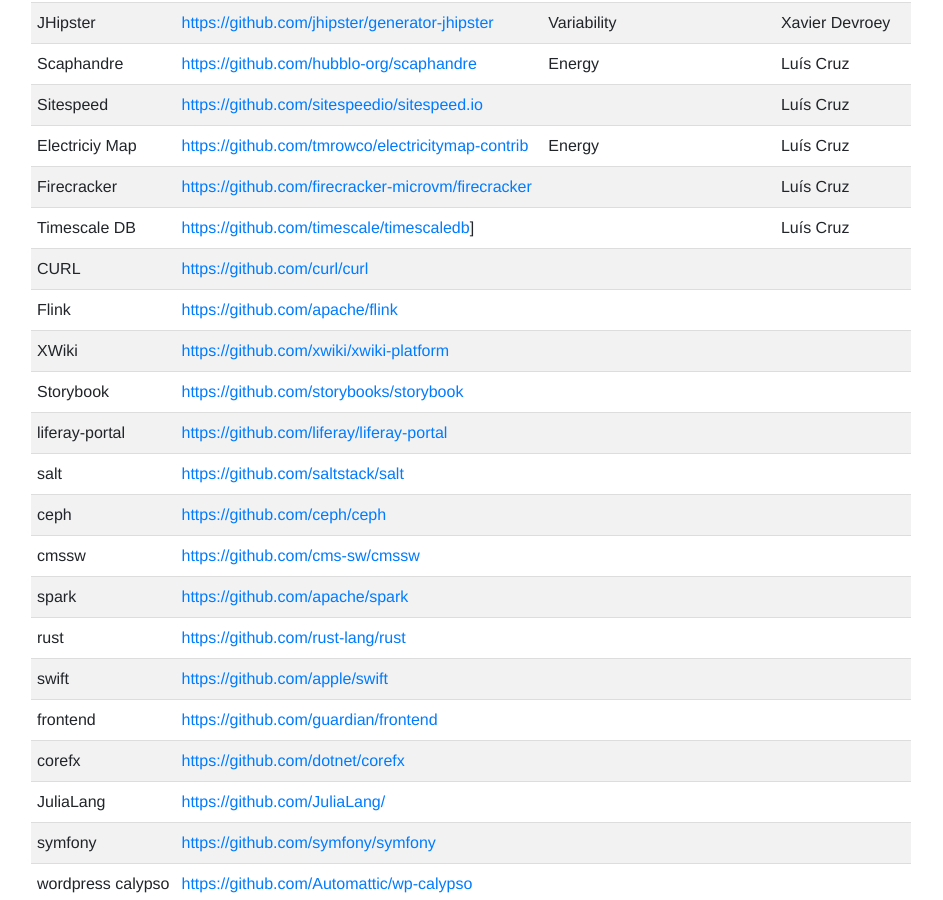
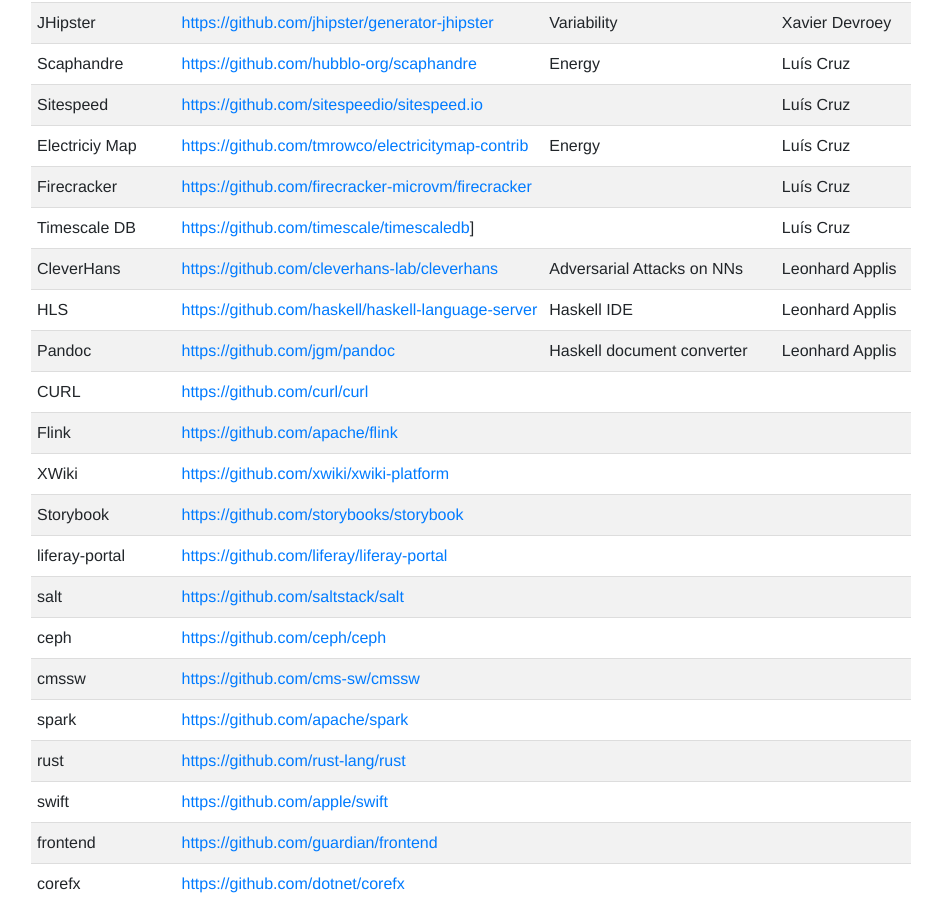
Before and after one commit to SERG-Delft/delftswa, a Jekyll site: the page built from 2021/suggested-projects.md, in a window 1280 px wide and 900 px high, scrolled down 738 px. Shown: the whole window, without its empty margins (0-943 px from the left). Built offline with Jekyll 4.4.1, drawn with Linux system fonts in a browser that asks for light colours.

Commit message:
Add projects suggested by Leonhard

```diff
--- a/2021/suggested-projects.md
+++ b/2021/suggested-projects.md
@@ -15,6 +15,9 @@ title: Suggested projects
 | Electriciy Map | [https://github.com/tmrowco/electricitymap-contrib](https://github.com/tmrowco/electricitymap-contrib) | Energy | Luís Cruz |
 | Firecracker | [https://github.com/firecracker-microvm/firecracker](https://github.com/firecracker-microvm/firecracker) | | Luís Cruz |
 | Timescale DB | [https://github.com/timescale/timescaledb](https://github.com/timescale/timescaledb)] | | Luís Cruz
+| CleverHans |  [https://github.com/cleverhans-lab/cleverhans](https://github.com/cleverhans-lab/cleverhans) | Adversarial Attacks on NNs | Leonhard Applis
+| HLS | [https://github.com/haskell/haskell-language-server](https://github.com/haskell/haskell-language-server) |  Haskell IDE | Leonhard Applis
+| Pandoc | [https://github.com/jgm/pandoc](https://github.com/jgm/pandoc) | Haskell document converter | Leonhard Applis
 | CURL | [https://github.com/curl/curl](https://github.com/curl/curl) |
 | Flink | [https://github.com/apache/flink](https://github.com/apache/flink) |
 | XWiki | [https://github.com/xwiki/xwiki-platform](https://github.com/xwiki/xwiki-platform) |
```
